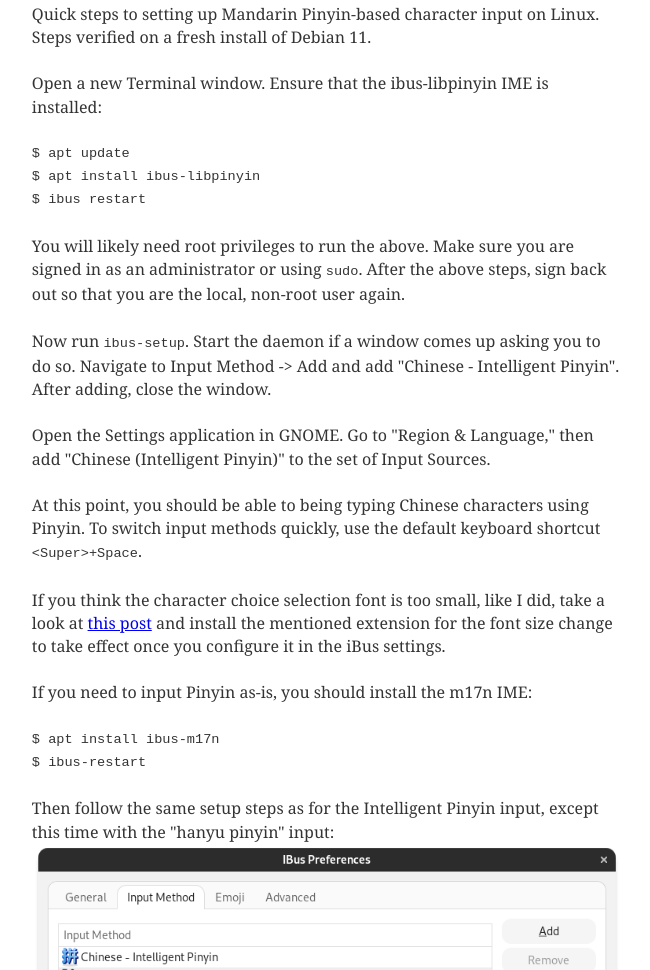
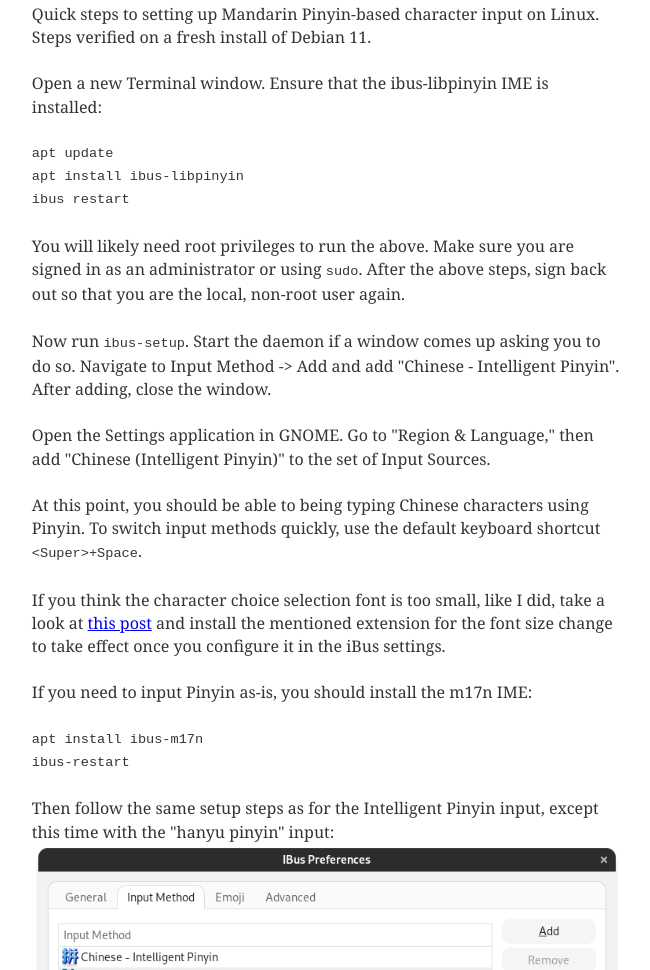
Before and after one commit to cschen13/nice, a Gatsby site: page /mandarin-linux/ in a window 1280 px wide. Shown: the part 216-1186 px from the top of the page, without its empty margins (313-963 px from the left). Built offline with nearby package versions, Linux system fonts and the light colour scheme; Gatsby itself is replaced by a stand-in of ours; some packages are replaced by stand-ins of ours; code samples lack their colours.

Commit message:
Fix markdownlint errors

````diff
--- a/src/posts/mandarin-linux.md
+++ b/src/posts/mandarin-linux.md
@@ -7,10 +7,10 @@
 
 Open a new Terminal window. Ensure that the ibus-libpinyin IME is installed:
 
-```
-$ apt update
-$ apt install ibus-libpinyin
-$ ibus restart
+```bash
+apt update
+apt install ibus-libpinyin
+ibus restart
 ```
 
 You will likely need root privileges to run the above. Make sure you are signed in as an administrator or using `sudo`. After the above steps, sign back out so that you are the local, non-root user again.
@@ -25,9 +25,9 @@
 
 If you need to input Pinyin as-is, you should install the m17n IME:
 
-```
-$ apt install ibus-m17n
-$ ibus-restart
+```bash
+apt install ibus-m17n
+ibus-restart
 ```
 
 Then follow the same setup steps as for the Intelligent Pinyin input, except this time with the "hanyu pinyin" input:
````
